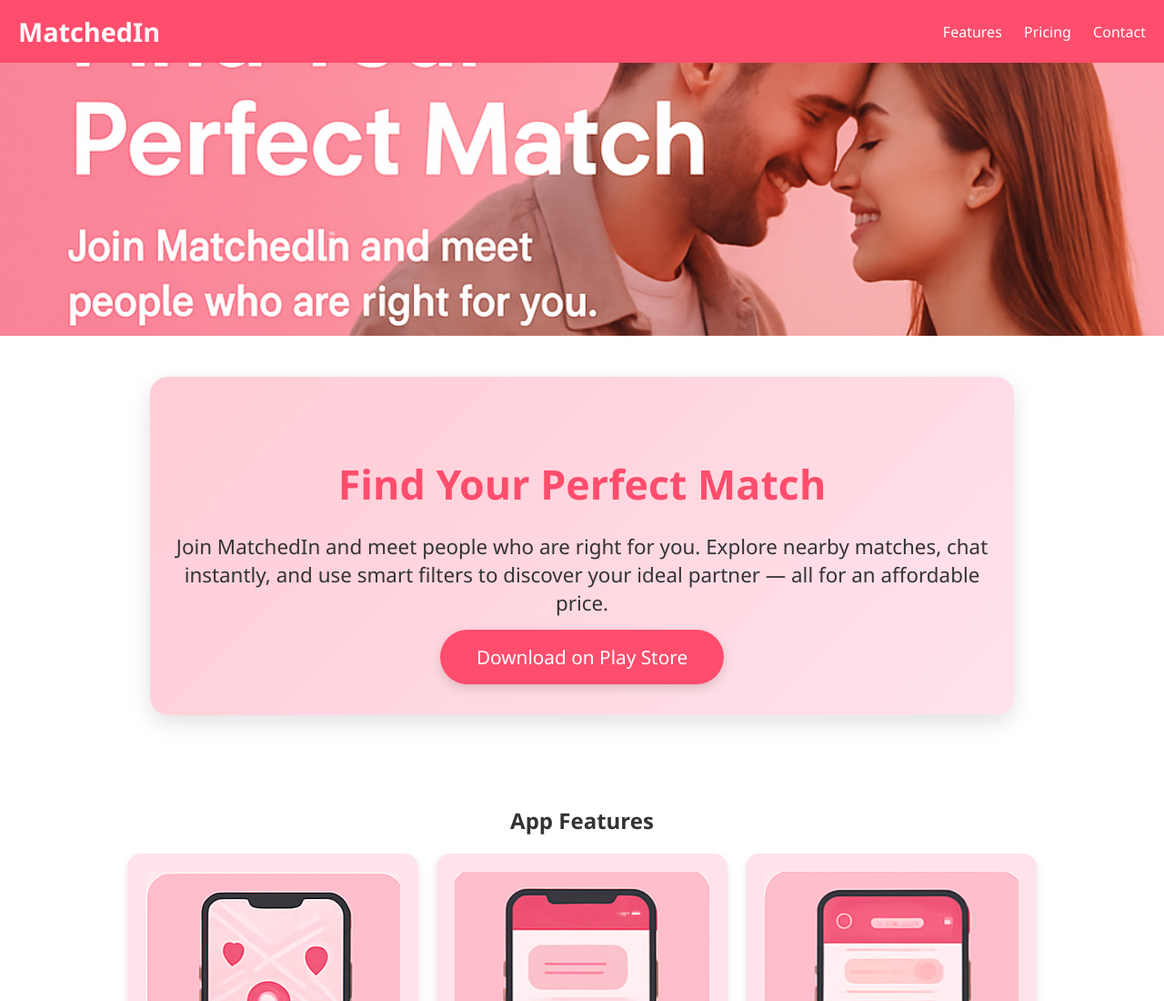
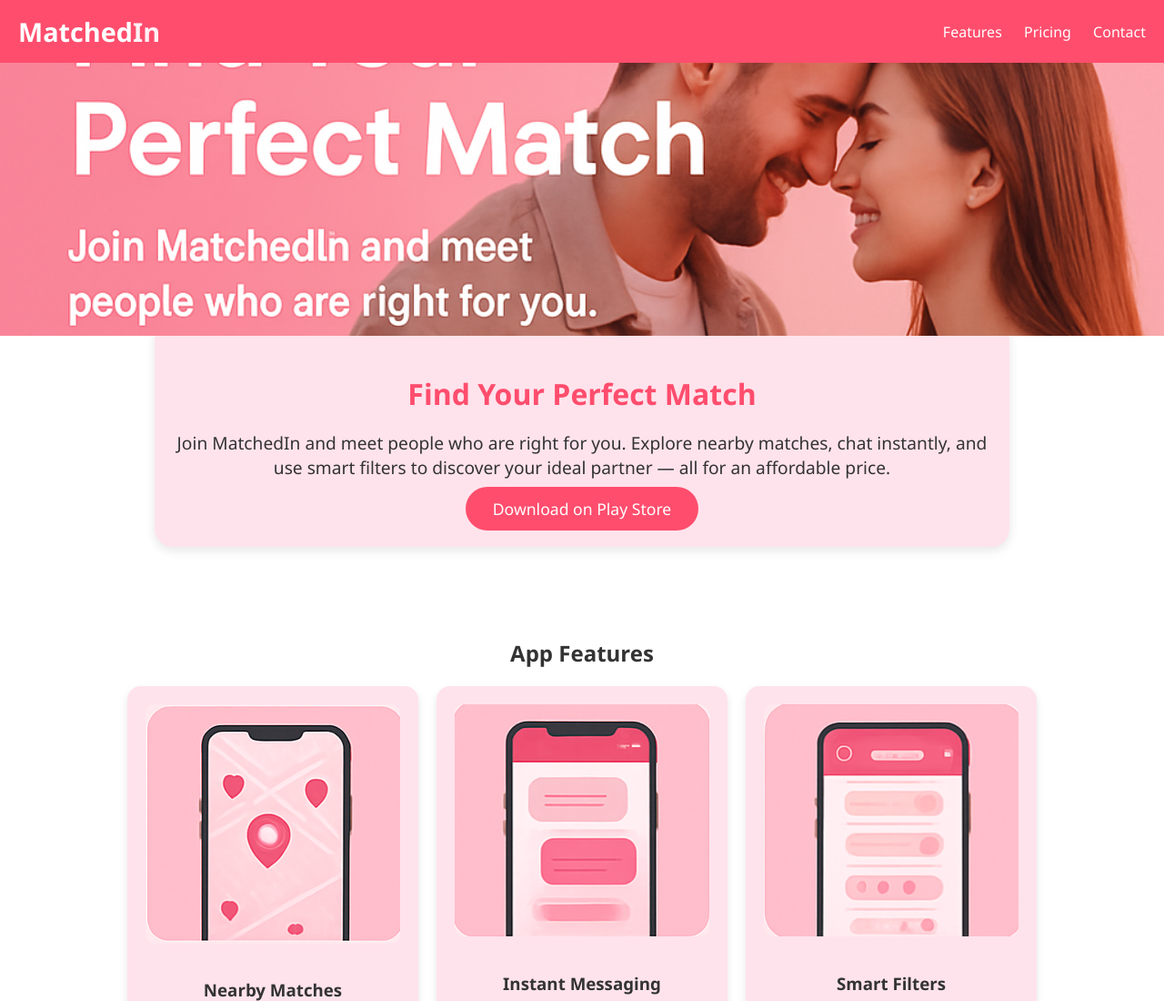
Before and after one commit to srchavhan/matchedin-website, a plain HTML site: page index.html in a window 1280 px wide. Shown: the top 1100 px of the page at 91% size. Drawn offline with Linux system fonts and the light colour scheme.

Commit message:
Update style.css

```diff
--- a/styles/style.css
+++ b/styles/style.css
@@ -38,6 +38,7 @@
   height: 300px;
   object-fit: cover;
 }
+
 .hero-text {
   position: absolute;
   top: 30%;
@@ -47,12 +48,15 @@
   padding: 20px;
   border-radius: 10px;
 }
+
 .hero-text h1 {
   margin: 0 0 10px;
 }
+
 .hero-text p {
   margin-bottom: 15px;
 }
+
 .btn {
   background: #fff;
   color: #ff4d6d;
@@ -65,12 +69,14 @@
   text-align: center;
   padding: 40px 20px;
 }
+
 .cards-container {
   display: flex;
   flex-wrap: wrap;
   justify-content: center;
   gap: 20px;
 }
+
 .card {
   background: #ffe3ec;
   border-radius: 15px;
@@ -79,23 +85,27 @@
   padding: 20px;
   text-align: center;
 }
+
 .card img {
   width: 100%;
   border-radius: 10px;
   margin-bottom: 15px;
 }
+
 .pricing {
   background: #ff4d6d;
   color: white;
   padding: 40px 20px;
   text-align: center;
 }
+
 footer {
   background: #222;
   color: #eee;
   text-align: center;
   padding: 15px;
 }
+
 footer a {
   color: #ff4d6d;
   text-decoration: none;
@@ -110,6 +120,7 @@
     width: 90%;
   }
 }
+
 .intro-card {
   background: #ffe3ec;
   margin: -20px auto 40px;
@@ -120,41 +131,22 @@
   box-shadow: 0 4px 12px rgba(0,0,0,0.1);
 }
 
-.intro-card {
-  background: linear-gradient(135deg, #ffccd5, #ffe3ec);
-  margin: 40px auto;
-  padding: 50px 25px;
-  max-width: 900px;
-  border-radius: 20px;
-  text-align: center;
-  box-shadow: 0 8px 24px rgba(0,0,0,0.12);
-}
-
 .intro-card h1 {
-  margin-bottom: 20px;
+  margin-bottom: 10px;
   color: #ff4d6d;
-  font-size: 2.8rem;
-  font-weight: 700;
+  font-size: 2rem;
 }
 
 .intro-card p {
-  margin-bottom: 30px;
-  font-size: 1.4rem;
-  color: #333;
+  margin-bottom: 20px;
+  font-size: 1.2rem;
 }
 
 .btn-large {
   background: #ff4d6d;
   color: white;
-  padding: 16px 40px;
+  padding: 12px 30px;
   border-radius: 30px;
   text-decoration: none;
-  font-size: 1.3rem;
-  box-shadow: 0 4px 12px rgba(0,0,0,0.15);
-  transition: all 0.3s ease;
+  font-size: 1.1rem;
 }
-
-.btn-large:hover {
-  background: #e60040;
-  box-shadow: 0 6px 16px rgba(0,0,0,0.2);
-}
```
